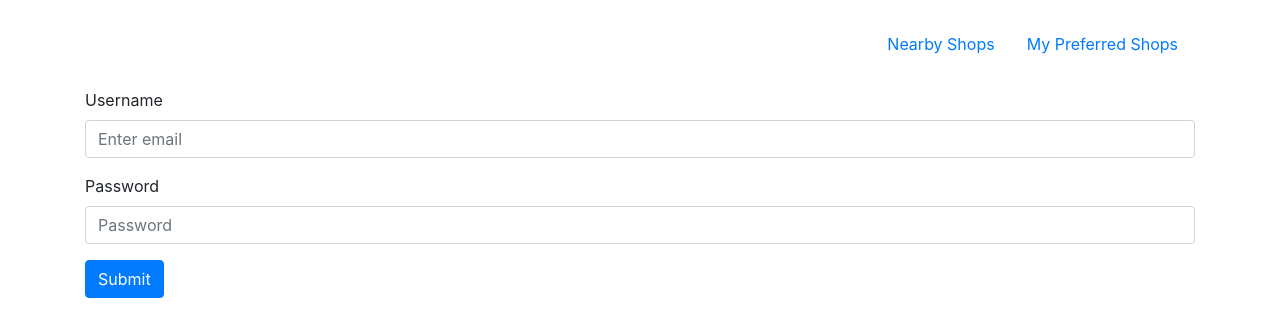
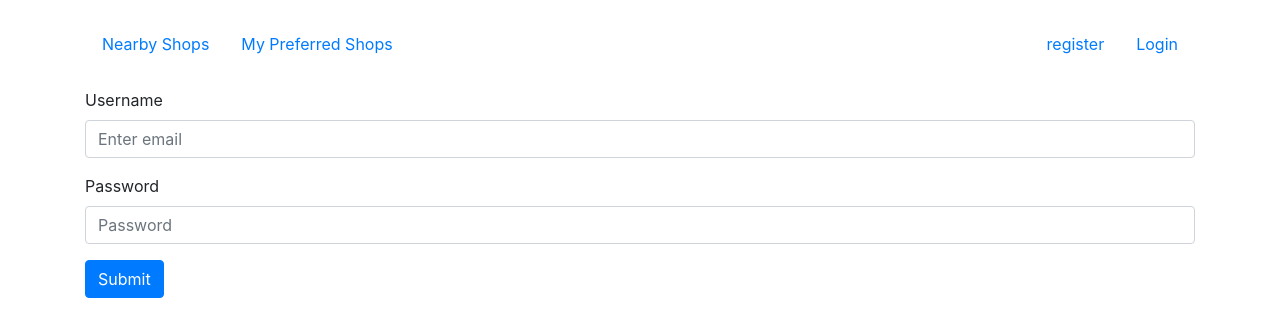
Before and after one commit to razouq/web-coding-challenge-shops-frontend, a React (Create React App) app: page /login in a window 1280 px wide. Shown: the top 336 px of the page. Built offline with nearby package versions, Linux system fonts and the light colour scheme.

Commit message:
add login, logout, register links to the navbar

```diff
--- a/src/components/Login.js
+++ b/src/components/Login.js
@@ -57,4 +57,6 @@ class Login extends Component {
   }
 }
 
+
+
 export default connect(null, {login})(withRouter(Login));
--- a/src/components/Navbar.js
+++ b/src/components/Navbar.js
@@ -1,11 +1,13 @@
 import React, {Component} from 'react';
 import {Link} from "react-router-dom";
+import {connect} from 'react-redux';
 
 class Navbar extends Component {
   render() {
+    const {validToken} = this.props;
     return (
       <div className="my-3">
-        <nav className="navbar justify-content-end container">
+        <nav className="navbar container">
           <ul className="nav">
             <li className="nav-item">
               <Link className="nav-link" to="/nearby-shops">Nearby Shops</Link>
@@ -13,6 +15,33 @@ class Navbar extends Component {
             <li className="nav-item">
               <Link className="nav-link" to="/preferred-shops">My Preferred Shops</Link>
             </li>
+
+          </ul>
+          <ul className="nav justify-content-end">
+            {
+              validToken &&
+                <div>
+                  <li className="nav-item">
+                    <Link className="nav-link" to="/nearby-shops">Logout</Link>
+                  </li>
+                </div>
+            }
+            {
+              !validToken &&
+                <div>
+                  <li className="nav-item">
+                    <Link className="nav-link" to="/register">register</Link>
+                  </li>
+                </div>
+            }
+            {
+              !validToken &&
+                <div>
+                  <li className="nav-item">
+                    <Link className="nav-link" to="/login">Login</Link>
+                  </li>
+                </div>
+            }
           </ul>
         </nav>
       </div>
@@ -20,4 +49,10 @@ class Navbar extends Component {
   }
 }
 
-export default Navbar;
+const mapStateToProps = (state) => {
+  return {
+    validToken: state.security.validToken
+  }
+};
+
+export default connect(mapStateToProps)(Navbar);
```
